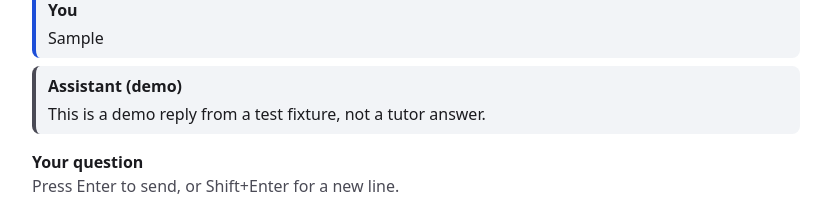
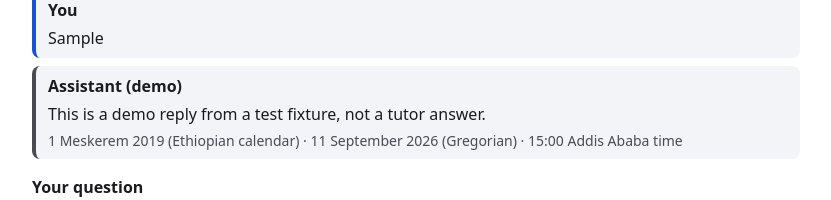
Before and after one commit to EyasuGet/Hackaton, a React (Vite) app in the folder apps/web/: page / in a window 1280 px wide. Both pictures are taken after typing "Sample" into the empty fields and a click on the button "Send". Shown: the part 367-567 px from the top of the page, without its empty margins (224-1055 px from the left). Built offline with nearby package versions, Linux system fonts and the light colour scheme; no server answers.

Commit message:
feat: show Ethiopian and Addis Ababa reply dates (T3-006-D)

```diff
--- a/apps/web/src/app/app.css
+++ b/apps/web/src/app/app.css
@@ -91,6 +91,12 @@ select {
   overflow-wrap: anywhere;
 }
 
+.message-date {
+  margin: 0.25rem 0 0;
+  color: var(--muted);
+  font-size: 0.875rem;
+}
+
 .empty,
 .hint,
 .pending {
--- a/apps/web/src/features/assistant/assistant.tsx
+++ b/apps/web/src/features/assistant/assistant.tsx
@@ -1,6 +1,7 @@
 // Accessible conversation shell: a labelled question box, a message history and
 // readable pending/error states. All text is rendered as React text, never HTML.
 import { useId, useRef, useState, type FormEvent, type KeyboardEvent } from 'react';
+import { formatAddisDate, type DateLanguage } from '../../shared/dates/addis-date.ts';
 import type { AskResult, ConversationClient } from './conversation.ts';
 
 interface Entry {
@@ -8,6 +9,7 @@ interface Entry {
   readonly speaker: 'learner' | 'assistant';
   readonly text: string;
   readonly lang?: string;
+  readonly createdAt?: string;
 }
 
 type Problem = 'empty' | 'denied' | 'failed';
@@ -19,6 +21,42 @@ const PROBLEM_TEXT: Record<Problem, string> = {
   failed:
     'Your question could not be sent. Check your connection, then press Send to try again. Your question is still in the box.',
 };
+
+// Shell labels stay English until T3-006-C owns the shared translation dictionary;
+// the date values themselves follow the reply language.
+const DATE_LABELS = {
+  ethiopian: 'Ethiopian calendar',
+  gregorian: 'Gregorian',
+  timeZone: 'Addis Ababa time',
+} as const;
+
+function dateLanguage(lang: string | undefined): DateLanguage {
+  return lang?.toLowerCase().startsWith('am') ? 'am' : 'en';
+}
+
+function MessageDate({
+  instant,
+  language,
+}: {
+  readonly instant: string;
+  readonly language: DateLanguage;
+}) {
+  const date = formatAddisDate(instant, language);
+  // A malformed or unsupported timestamp must not hide the reply itself.
+  if (!date) return null;
+
+  return (
+    <p className="message-date">
+      <time dateTime={instant}>
+        <span lang={language}>{date.ethiopian}</span> ({DATE_LABELS.ethiopian})
+        <span aria-hidden="true"> · </span>
+        <span lang={language}>{date.gregorian}</span> ({DATE_LABELS.gregorian})
+        <span aria-hidden="true"> · </span>
+        <span>{date.addisAbabaTime}</span> {DATE_LABELS.timeZone}
+      </time>
+    </p>
+  );
+}
 
 export function Assistant({ client }: { client: ConversationClient }) {
   const [entries, setEntries] = useState<Entry[]>([]);
@@ -64,7 +102,13 @@ export function Assistant({ client }: { client: ConversationClient }) {
     setEntries((current) => [
       ...current,
       { id: `${reply.id}-question`, speaker: 'learner', text: question },
-      { id: reply.id, speaker: 'assistant', text: reply.text, lang: reply.lang },
+      {
+        id: reply.id,
+        speaker: 'assistant',
+        text: reply.text,
+        lang: reply.lang,
+        createdAt: reply.createdAt,
+      },
     ]);
     setDraft('');
     // Announced once, as a whole; focus stays wherever the learner left it.
@@ -98,6 +142,9 @@ export function Assistant({ client }: { client: ConversationClient }) {
               <p className="message-text" dir="auto" lang={entry.lang}>
                 {entry.text}
               </p>
+              {entry.createdAt && (
+                <MessageDate instant={entry.createdAt} language={dateLanguage(entry.lang)} />
+              )}
             </li>
           ))}
         </ol>
--- a/apps/web/src/features/assistant/conversation.ts
+++ b/apps/web/src/features/assistant/conversation.ts
@@ -7,6 +7,8 @@ export interface Reply {
   readonly text: string;
   /** BCP 47 language tag of the reply text, for example `am` or `en`. */
   readonly lang: string;
+  /** Stored ISO 8601 instant; presentation must not rewrite it. */
+  readonly createdAt: string;
 }
 
 /**
--- a/apps/web/src/features/assistant/fixture-client.ts
+++ b/apps/web/src/features/assistant/fixture-client.ts
@@ -19,6 +19,10 @@ export function isFixtureScenario(value: string): value is FixtureScenario {
 }
 
 const SLOW_REPLY_MS = 3000;
+
+// Known date fixture for T3-006-D: 1 Meskerem 2019 / 11 September 2026, 15:00
+// Addis Ababa time. Keeping it fixed makes the browser and unit checks deterministic.
+export const FIXTURE_REPLY_CREATED_AT = '2026-09-11T12:00:00.000Z';
 
 // Amharic wording needs competent-speaker review with the translations (T3-006-C).
 const REPLY_TEXT: Record<'english' | 'amharic' | 'mixed' | 'markup', [text: string, lang: string]> =
@@ -47,7 +51,15 @@ export function createFixtureClient(scenario: FixtureScenario): ConversationClie
       if (scenario === 'slow') await wait(SLOW_REPLY_MS);
       if (scenario === 'denied' || scenario === 'failed') return { kind: scenario };
       const [text, lang] = REPLY_TEXT[scenario === 'slow' ? 'english' : scenario];
-      return { kind: 'answer', reply: { id: `fixture-${nextReplyId++}`, text, lang } };
+      return {
+        kind: 'answer',
+        reply: {
+          id: `fixture-${nextReplyId++}`,
+          text,
+          lang,
+          createdAt: FIXTURE_REPLY_CREATED_AT,
+        },
+      };
     },
   };
 }
```
Also changed, not shown: 1 other file (tests, documents, lock files or other folders).
